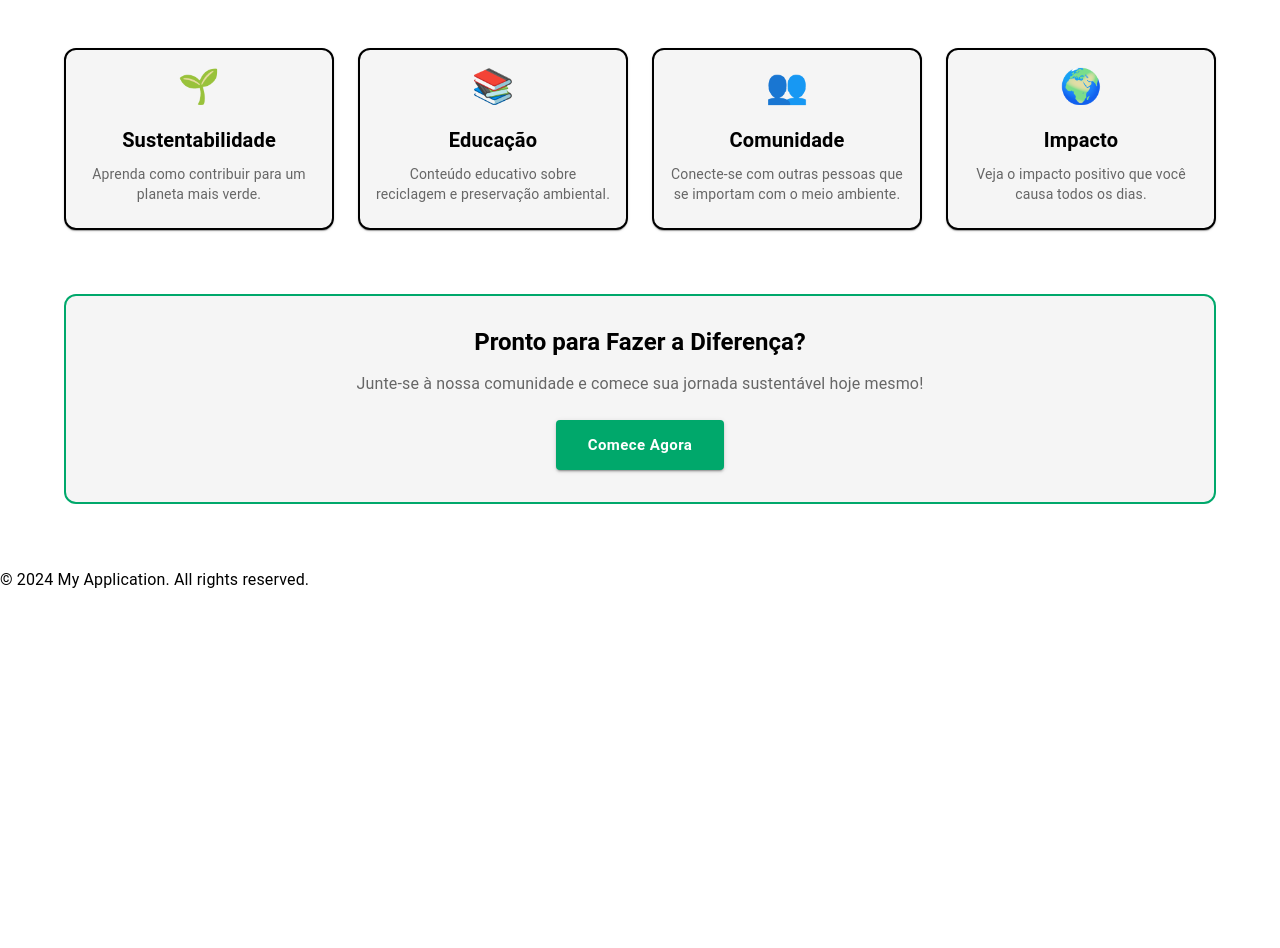
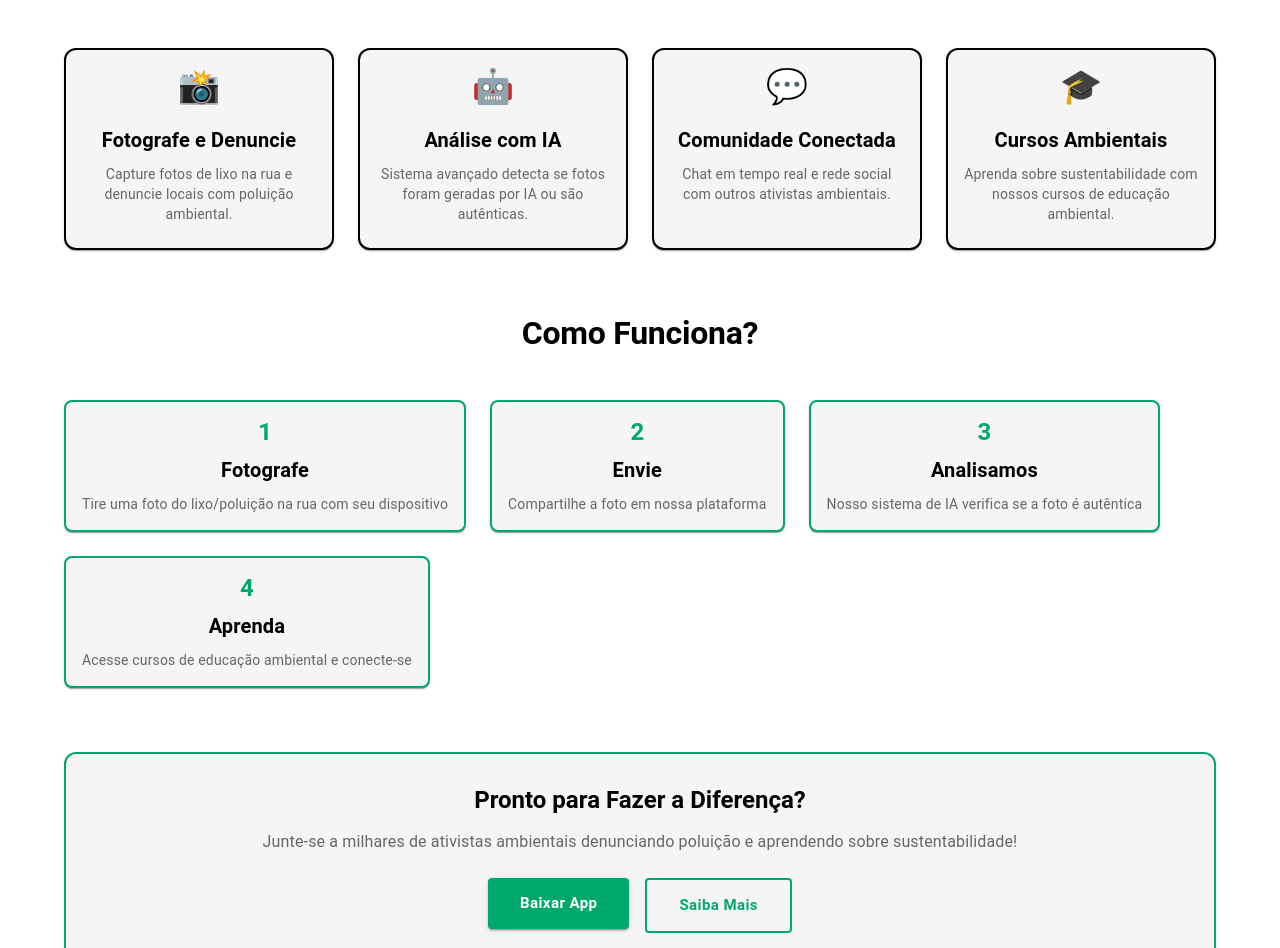
Before and after one commit to CrazyAsura/Reciclagem-Lixo, a Next.js app in the folder frontend/: page / in a window 1280 px wide. Shown: the part 464-1412 px from the top of the page. Before the commit the page ends 1056 px from the top, so only its background shows below. Built offline with nearby package versions, Linux system fonts and the light colour scheme.

Commit message:
refactor: atualizar conteúdo do projeto para funcionalidade real de denúncia ambiental com IA

```diff
--- a/frontend/src/app/about/page.tsx
+++ b/frontend/src/app/about/page.tsx
@@ -66,7 +66,7 @@ export default function About() {
                   Nossa Missão
                 </Typography>
                 <Typography variant="body1" sx={{ color: '#666666', lineHeight: 1.8 }}>
-                  Nossa missão é democratizar a educação ambiental e promover práticas sustentáveis que tragam impacto positivo no planeta. Acreditamos que cada ação conta e que juntos podemos fazer diferença.
+                  Criar uma plataforma inovadora que capacite cidadãos a fotografar e denunciar poluição ambiental, utilizando tecnologia de IA para garantir autenticidade, enquanto promove educação ambiental e conecta uma comunidade de ativistas sustentáveis.
                 </Typography>
               </CardContent>
             </Card>
@@ -93,7 +93,7 @@ export default function About() {
                   Nossa Visão
                 </Typography>
                 <Typography variant="body1" sx={{ color: '#666666', lineHeight: 1.8 }}>
-                  Ser a plataforma líder em educação sustentável, inspirando milhões de pessoas a adotarem práticas responsáveis. Queremos construir um futuro onde a sustentabilidade seja parte do cotidiano de todos.
+                  Ser a plataforma número 1 em monitoramento ambiental cidadão, transformando cada pessoa em um agente de mudança. Imaginar um futuro onde a poluição é reduzida através da denúncia participativa, educação contínua e comunidade engajada.
                 </Typography>
               </CardContent>
             </Card>
@@ -123,10 +123,10 @@ export default function About() {
 
         <Grid container spacing={3}>
           {[
-            { title: 'Sustentabilidade', desc: 'Compromisso com o futuro do planeta' },
-            { title: 'Transparência', desc: 'Honestidade em todas as nossas ações' },
-            { title: 'Inovação', desc: 'Busca contínua por melhores soluções' },
-            { title: 'Comunidade', desc: 'Força no trabalho colaborativo' },
+            { title: 'Transparência', desc: 'Verificação autêntica de denúncias com IA' },
+            { title: 'Comunidade', desc: 'Chat e rede social para engajamento' },
+            { title: 'Educação', desc: 'Cursos ambientais de qualidade' },
+            { title: 'Impacto', desc: 'Mudança real no ambiente urbano' },
           ].map((value, idx) => (
             <Grid item xs={12} sm={6} md={3} key={idx}>
               <MotionCard
--- a/frontend/src/app/contact/page.tsx
+++ b/frontend/src/app/contact/page.tsx
@@ -84,7 +84,7 @@ export default function Contact() {
           }}
         />
         <Typography variant="h5" sx={{ color: '#666666', fontWeight: 400 }}>
-          Gostaria de saber mais? Envie uma mensagem para nós
+          Tem dúvidas? Sugestões? Queremos ouvir você!
         </Typography>
       </MotionBox>
 
--- a/frontend/src/app/faq/page.tsx
+++ b/frontend/src/app/faq/page.tsx
@@ -10,28 +10,28 @@ const MotionCard = motion.create(Card);
 export default function FAQ() {
   const faqs = [
     {
-      question: 'O que é reciclagem?',
-      answer: 'Reciclagem é o processo de transformar resíduos em novos produtos, reduzindo a quantidade de lixo nos aterros sanitários e conservando recursos naturais.',
+      question: 'Como funciona o sistema de denúncia?',
+      answer: 'Você fotografa o lixo/poluição na rua, envia através do app, nosso sistema de IA valida se a foto é autêntica, e a denúncia é processada e adicionada ao mapa de poluição da sua região.',
     },
     {
-      question: 'Como posso começar a reciclar?',
-      answer: 'Comece separando seus resíduos em categorias: plástico, papel, vidro e metal. Procure os pontos de coleta de reciclagem mais próximos de você.',
+      question: 'Como o sistema de IA detecta fotos geradas por IA?',
+      answer: 'Utilizamos modelos avançados de machine learning que analisam padrões, texturas e metadados da imagem para identificar se foi gerada por IA ou fotografada com um dispositivo real.',
     },
     {
-      question: 'Quais materiais podem ser reciclados?',
-      answer: 'Papel, papelão, vidro, plástico, metal, alumínio e outros materiais específicos podem ser reciclados. Confira com sua coleta local os materiais aceitos.',
+      question: 'Posso receber denúncias de outras pessoas?',
+      answer: 'Sim! Você receberá notificações sobre denúncias perto de você e poderá conversar com outros usuários através do chat integrado e da rede social.',
     },
     {
-      question: 'Por que reciclar é importante?',
-      answer: 'Reciclar reduz o consumo de recursos naturais, economiza energia, reduz poluição e ajuda a proteger nosso planeta para as futuras gerações.',
+      question: 'Os cursos ambientais são gratuitos?',
+      answer: 'Oferecemos cursos básicos gratuitos para todos os usuários, com opções de cursos premium com certificados para usuários que desejam aprofundar seus conhecimentos.',
     },
     {
-      question: 'Qual é a diferença entre reciclar e reutilizar?',
-      answer: 'Reciclar é transformar materiais em novos produtos. Reutilizar é usar um item novamente sem transformação. Ambas são práticas sustentáveis importantes.',
+      question: 'Como os dados de denúncias são usados?',
+      answer: 'Os dados são compilados em mapas de poluição por região, compartilhados com órgãos ambientais e usados para conscientização e planejamento de ações de limpeza comunitária.',
     },
     {
-      question: 'Como a Recicla+ pode me ajudar?',
-      answer: 'Oferecemos conteúdo educativo, dicas práticas, comunidade engajada e ferramentas para você acompanhar seu impacto ambiental.',
+      question: 'Minha privacidade é protegida?',
+      answer: 'Sim, você pode optar por manter seu perfil anônimo ao fazer denúncias. Seus dados pessoais não são compartilhados com terceiros sem consentimento.',
     },
   ];
 
@@ -65,7 +65,7 @@ export default function FAQ() {
           }}
         />
         <Typography variant="h5" sx={{ color: '#666666', fontWeight: 400 }}>
-          Encontre respostas para suas dúvidas sobre reciclagem
+          Dúvidas sobre como usar a plataforma Recicla+
         </Typography>
       </MotionBox>
 
--- a/frontend/src/app/page.tsx
+++ b/frontend/src/app/page.tsx
@@ -10,24 +10,24 @@ const MotionCard = motion.create(Card);
 export default function Home() {
   const features = [
     {
-      title: 'Sustentabilidade',
-      description: 'Aprenda como contribuir para um planeta mais verde.',
-      icon: '🌱',
+      title: 'Fotografe e Denuncie',
+      description: 'Capture fotos de lixo na rua e denuncie locais com poluição ambiental.',
+      icon: '📸',
     },
     {
-      title: 'Educação',
-      description: 'Conteúdo educativo sobre reciclagem e preservação ambiental.',
-      icon: '📚',
+      title: 'Análise com IA',
+      description: 'Sistema avançado detecta se fotos foram geradas por IA ou são autênticas.',
+      icon: '🤖',
     },
     {
-      title: 'Comunidade',
-      description: 'Conecte-se com outras pessoas que se importam com o meio ambiente.',
-      icon: '👥',
+      title: 'Comunidade Conectada',
+      description: 'Chat em tempo real e rede social com outros ativistas ambientais.',
+      icon: '💬',
     },
     {
-      title: 'Impacto',
-      description: 'Veja o impacto positivo que você causa todos os dias.',
-      icon: '🌍',
+      title: 'Cursos Ambientais',
+      description: 'Aprenda sobre sustentabilidade com nossos cursos de educação ambiental.',
+      icon: '🎓',
     },
   ];
 
@@ -52,7 +52,7 @@ export default function Home() {
             backgroundClip: 'text',
           }}
         >
-          ♻️ Bem-vindo ao Recicla+
+          ♻️ Recicla+ - Seu Olho para o Lixo
         </Typography>
         <Typography
           variant="h5"
@@ -62,7 +62,7 @@ export default function Home() {
             fontWeight: 400,
           }}
         >
-          Transformando a forma como pensamos sobre sustentabilidade
+          Denuncie poluição ambiental, receba cursos e conecte-se com a comunidade sustentável
         </Typography>
         <Box sx={{ display: 'flex', gap: 2, justifyContent: 'center', flexWrap: 'wrap' }}>
           <motion.div whileHover={{ scale: 1.05 }} whileTap={{ scale: 0.95 }}>
@@ -119,7 +119,7 @@ export default function Home() {
             fontWeight: 700,
           }}
         >
-          Por Que Escolher Recicla+?
+          Nossas Principais Funcionalidades
         </Typography>
 
         <Grid container spacing={3}>
@@ -168,6 +168,65 @@ export default function Home() {
         </Grid>
       </MotionBox>
 
+      {/* How It Works */}
+      <MotionBox
+        initial={{ opacity: 0 }}
+        whileInView={{ opacity: 1 }}
+        viewport={{ once: true }}
+        transition={{ duration: 0.8 }}
+        sx={{ mt: 8, mb: 8 }}
+      >
+        <Typography
+          variant="h2"
+          sx={{
+            mb: 6,
+            textAlign: 'center',
+            color: '#000000',
+            fontWeight: 700,
+          }}
+        >
+          Como Funciona?
+        </Typography>
+
+        <Grid container spacing={3}>
+          {[
+            { step: '1', title: 'Fotografe', desc: 'Tire uma foto do lixo/poluição na rua com seu dispositivo' },
+            { step: '2', title: 'Envie', desc: 'Compartilhe a foto em nossa plataforma' },
+            { step: '3', title: 'Analisamos', desc: 'Nosso sistema de IA verifica se a foto é autêntica' },
+            { step: '4', title: 'Aprenda', desc: 'Acesse cursos de educação ambiental e conecte-se' },
+          ].map((item, idx) => (
+            <Grid item xs={12} sm={6} md={3} key={idx}>
+              <MotionCard
+                initial={{ opacity: 0, y: 20 }}
+                whileInView={{ opacity: 1, y: 0 }}
+                viewport={{ once: true }}
+                transition={{ duration: 0.5, delay: idx * 0.1 }}
+                sx={{
+                  border: '2px solid #00A86B',
+                  textAlign: 'center',
+                  p: 2,
+                  backgroundColor: '#F5F5F5',
+                  '&:hover': {
+                    borderColor: '#000000',
+                    boxShadow: '0 12px 24px rgba(0, 168, 107, 0.2)',
+                  },
+                }}
+              >
+                <Typography variant="h3" sx={{ color: '#00A86B', fontWeight: 700, mb: 1 }}>
+                  {item.step}
+                </Typography>
+                <Typography variant="h6" sx={{ fontWeight: 700, color: '#000000', mb: 1 }}>
+                  {item.title}
+                </Typography>
+                <Typography variant="body2" sx={{ color: '#666666' }}>
+                  {item.desc}
+                </Typography>
+              </MotionCard>
+            </Grid>
+          ))}
+        </Grid>
+      </MotionBox>
+
       {/* CTA Section */}
       <MotionBox
         initial={{ opacity: 0 }}
@@ -175,7 +234,6 @@ export default function Home() {
         viewport={{ once: true }}
         transition={{ duration: 0.8 }}
         sx={{
-          mt: 8,
           p: 4,
           backgroundColor: '#F5F5F5',
           border: '2px solid #00A86B',
@@ -187,9 +245,10 @@ export default function Home() {
           Pronto para Fazer a Diferença?
         </Typography>
         <Typography variant="body1" sx={{ mb: 3, color: '#666666' }}>
-          Junte-se à nossa comunidade e comece sua jornada sustentável hoje mesmo!
+          Junte-se a milhares de ativistas ambientais denunciando poluição e aprendendo sobre sustentabilidade!
         </Typography>
-        <Link href="/contact">
+        <Box sx={{ display: 'flex', gap: 2, justifyContent: 'center', flexWrap: 'wrap' }}>
+          <motion.div whileHover={{ scale: 1.05 }} whileTap={{ scale: 0.95 }}>
             <Button
               variant="contained"
               size="large"
@@ -201,9 +260,28 @@ export default function Home() {
                 py: 1.5,
               }}
             >
-            Comece Agora
+              Baixar App
+            </Button>
+          </motion.div>
+          <motion.div whileHover={{ scale: 1.05 }} whileTap={{ scale: 0.95 }}>
+            <Link href="/contact">
+              <Button
+                variant="outlined"
+                size="large"
+                sx={{
+                  borderColor: '#00A86B',
+                  color: '#00A86B',
+                  fontWeight: 600,
+                  px: 4,
+                  py: 1.5,
+                  border: '2px solid #00A86B',
+                }}
+              >
+                Saiba Mais
               </Button>
             </Link>
+          </motion.div>
+        </Box>
       </MotionBox>
     </Container>
   );
```
Lines whose indentation alone changed are shown as unchanged.
